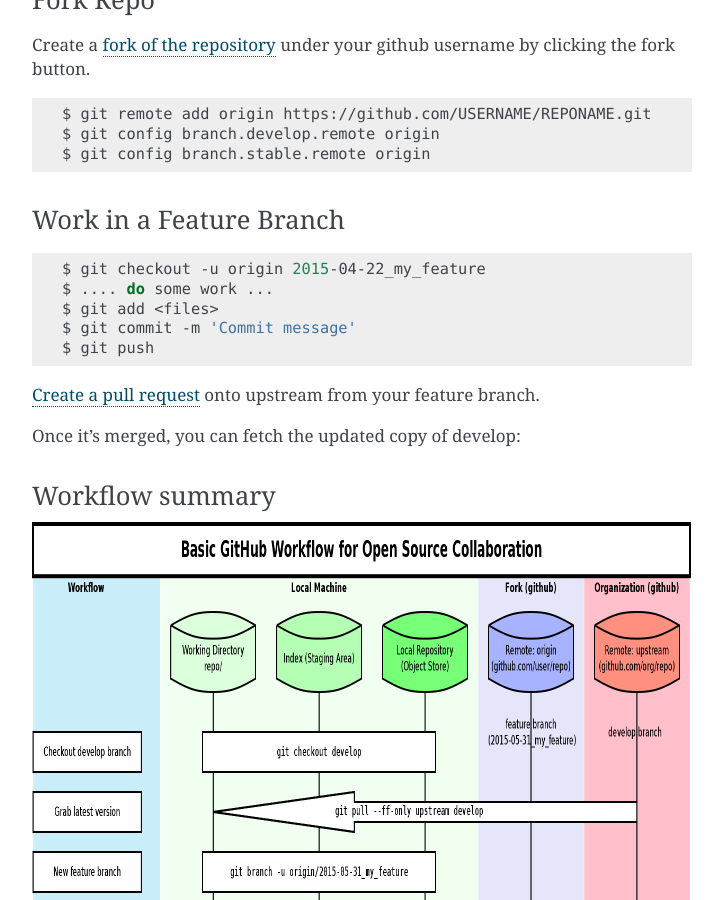
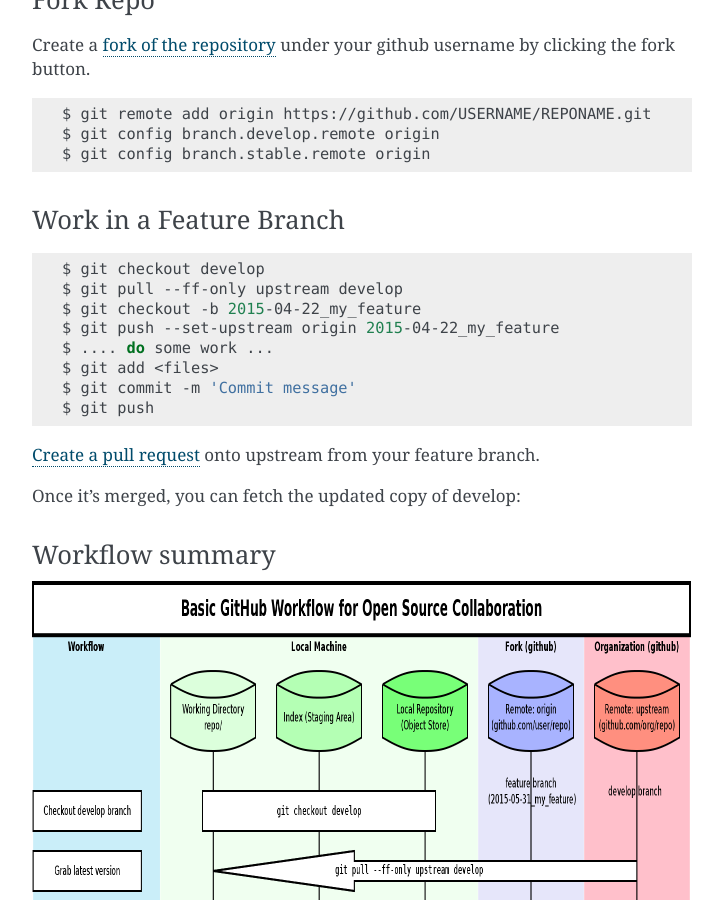
Before and after one commit to UMMS-Biocore/biocore-base, a Sphinx documentation site: the page built from docs/git.rst, in a window 1280 px wide and 900 px high, scrolled down 887 px. Shown: the whole window, without its empty margins (388-1111 px from the left). Built offline with Sphinx 7.4.7, drawn with Linux system fonts in a browser that asks for light colours; formulas are drawn with MathJax 3.

Commit message:
corrected workflow for feature branch

```diff
--- a/docs/git.rst
+++ b/docs/git.rst
@@ -69,7 +69,10 @@ Work in a Feature Branch
 
 .. code-block:: bash
 
-  $ git checkout -u origin 2015-04-22_my_feature
+  $ git checkout develop
+  $ git pull --ff-only upstream develop
+  $ git checkout -b 2015-04-22_my_feature
+  $ git push --set-upstream origin 2015-04-22_my_feature
   $ .... do some work ...
   $ git add <files>
   $ git commit -m 'Commit message'
```
